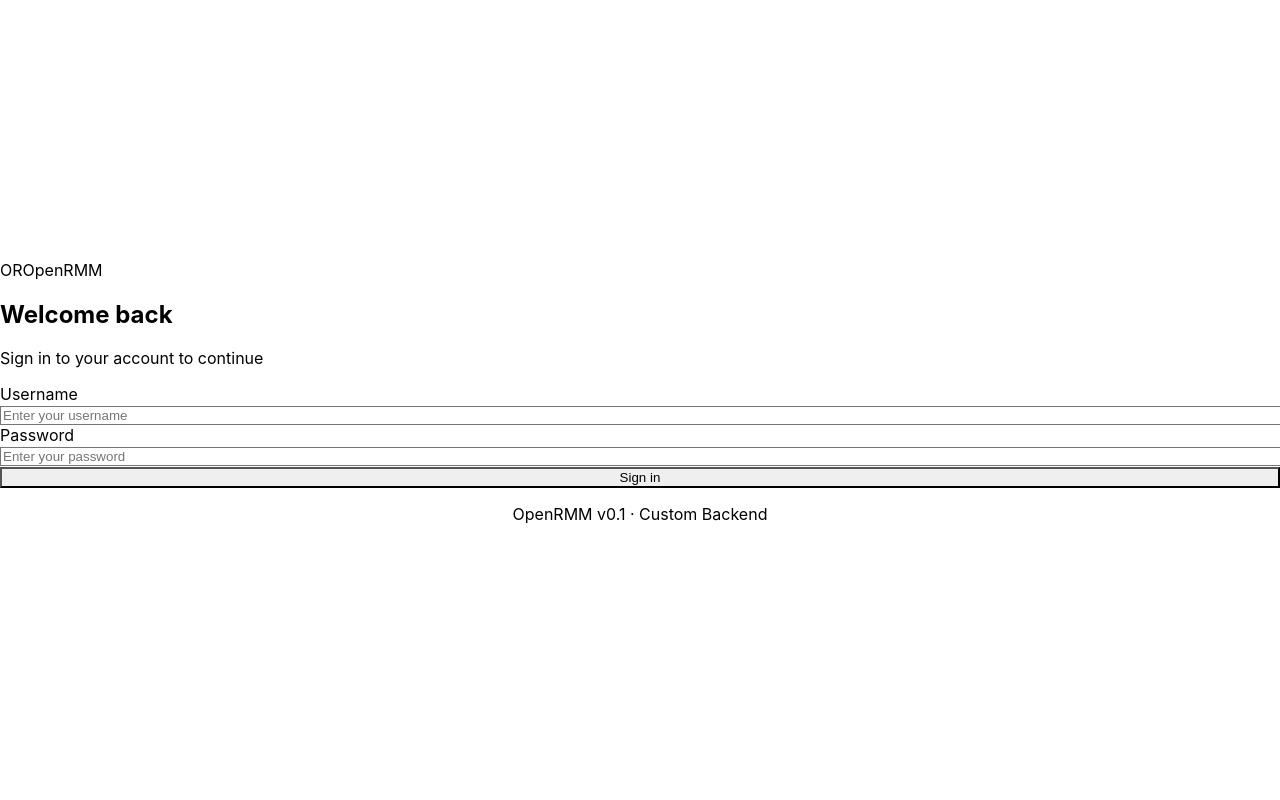
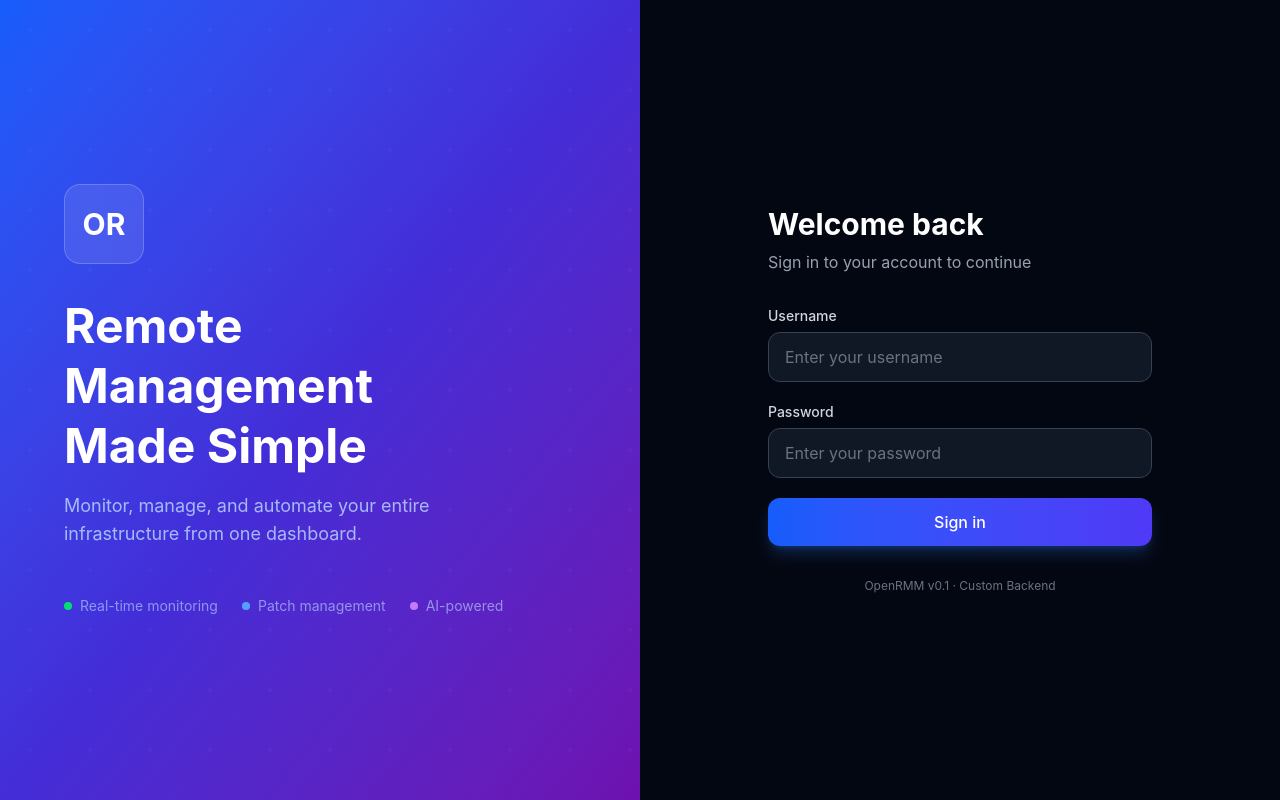
Before and after one commit to derfwins/openrmm, a React (Vite) app in the folder frontend/: page /login in a window 1280 px wide. Built offline with nearby package versions, Linux system fonts and the light colour scheme; no server answers.

Commit message:
fix: migrate to Tailwind v4 CSS config with @source directives

```diff
--- a/frontend/src/index.css
+++ b/frontend/src/index.css
@@ -1,6 +1,23 @@
-@tailwind base;
-@tailwind components;
-@tailwind utilities;
+@import "tailwindcss";
+
+/* Tailwind v4: scan component files for class usage */
+@source "../components/**/*.tsx";
+@source "../contexts/**/*.tsx";
+@source "../hooks/**/*.ts";
+
+@theme {
+  --color-primary-50: #f0f9ff;
+  --color-primary-100: #e0f2fe;
+  --color-primary-200: #bae6fd;
+  --color-primary-300: #7dd3fc;
+  --color-primary-400: #38bdf8;
+  --color-primary-500: #0ea5e9;
+  --color-primary-600: #0284c7;
+  --color-primary-700: #0369a1;
+  --color-primary-800: #075985;
+  --color-primary-900: #0c4a6e;
+  --color-gray-750: #2d3748;
+}
 
 @import url('https://fonts.googleapis.com/css2?family=Inter:wght@300;400;500;600;700&display=swap');
 
--- a/frontend/tailwind.config.js
+++ /dev/null
@@ -1,30 +0,0 @@
-/** @type {import('tailwindcss').Config} */
-export default {
-  content: [
-    "./index.html",
-    "./src/**/*.{js,ts,jsx,tsx}",
-  ],
-  darkMode: 'class',
-  theme: {
-    extend: {
-      colors: {
-        primary: {
-          50: '#f0f9ff',
-          100: '#e0f2fe',
-          200: '#bae6fd',
-          300: '#7dd3fc',
-          400: '#38bdf8',
-          500: '#0ea5e9',
-          600: '#0284c7',
-          700: '#0369a1',
-          800: '#075985',
-          900: '#0c4a6e',
-        },
-        gray: {
-          750: '#2d3748',
-        },
-      },
-    },
-  },
-  plugins: [],
-}
```
Also changed, not shown: 1 other file (tests, documents, lock files or other folders).
